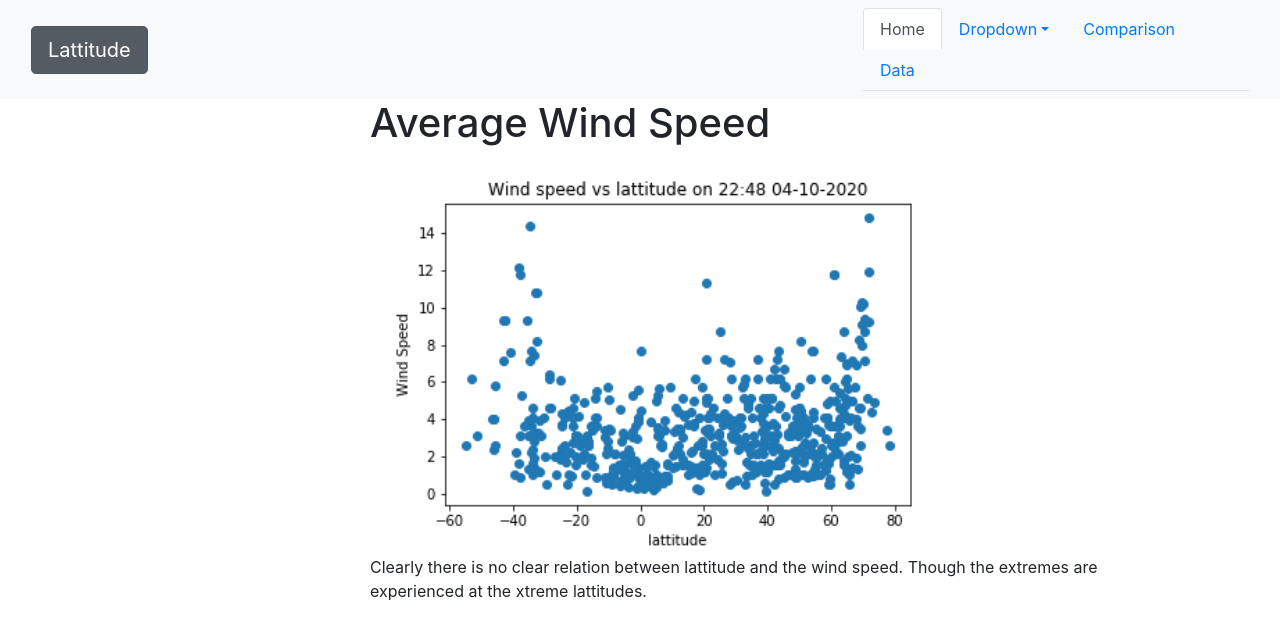
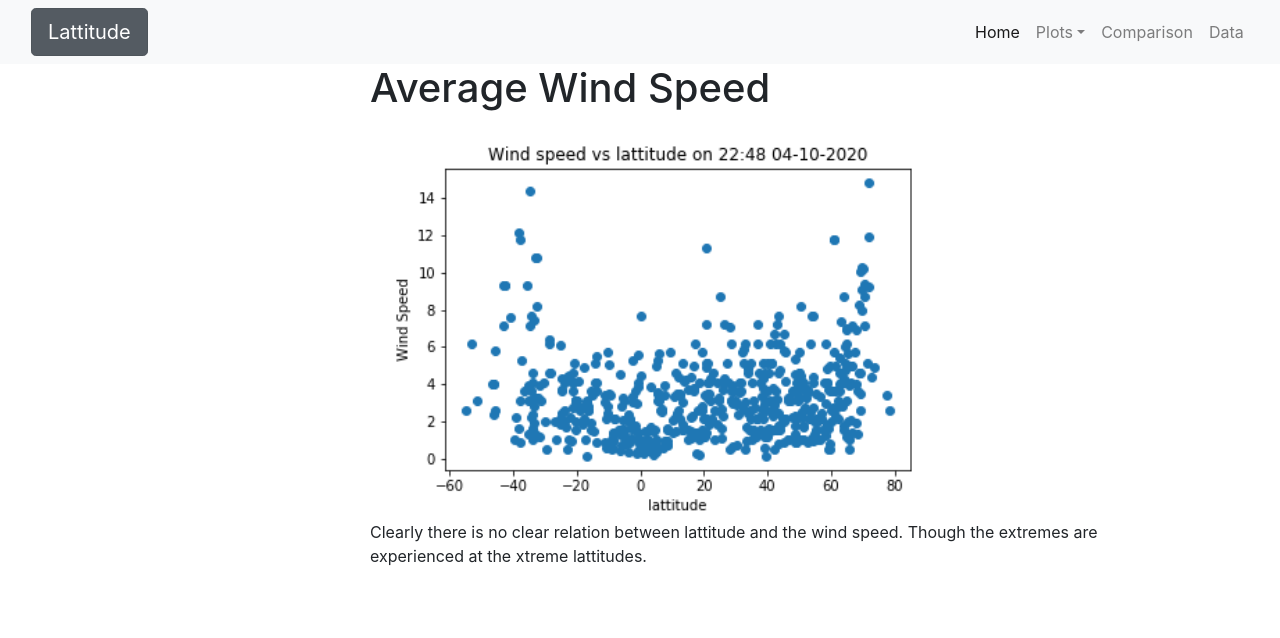
Before and after one commit to jtpeters963/Web-Design-repository, a plain HTML site: page wind.html in a window 1280 px wide. Drawn offline with nearby package versions, Linux system fonts and the light colour scheme.

Commit message:
Update wind.html

```diff
--- a/wind.html
+++ b/wind.html
@@ -8,16 +8,20 @@
 
 <body>
         <nav class="navbar navbar-light navbar-expand-md bg-light">
-            <div class="col-md-8">
+            <div class ="col-lg-9">
+            <button class="navbar-toggler" type="button" data-toggle="collapse" data-target="#navbarTogglerDemo03" aria-controls="navbarTogglerDemo03" aria-expanded="false" aria-label="Toggle navigation">
+                <span class="navbar-toggler-icon"></span>
+              </button>
               <a href="index.html" class="btn btn-secondary btn-lg active" role="button" aria-pressed="true">Lattitude</a>
             </div>
-            <div class="col-md-4">
-                <ul class="nav nav-tabs">
-                    <li class="nav-item">
-                      <a class="nav-link active" href="index.html">Home</a>
+            <div class ="col-lg-3">
+              <div class="collapse navbar-collapse" id="navbarTogglerDemo03">
+                <ul class="navbar-nav mr-auto mt-2 mt-lg-0">
+                  <li class="nav-item active">
+                    <a class="nav-link" href="index.html">Home <span class="sr-only">(current)</span></a>
                   </li>
                   <li class="nav-item dropdown">
-                      <a class="nav-link dropdown-toggle" data-toggle="dropdown" href="#" role="button" aria-haspopup="true" aria-expanded="false">Dropdown</a>
+                    <a class="nav-link dropdown-toggle" data-toggle="dropdown" href="#" role="button" aria-haspopup="true" aria-expanded="false">Plots</a>
                     <div class="dropdown-menu">
                       <a class="dropdown-item" href="maxtemp.html">Max Temperature</a>
                       <a class="dropdown-item" href="humidity.html">Humidity</a>
@@ -33,6 +37,7 @@
                     <a class="nav-link" href="data.html">Data</a>
                 </li>
                 </ul>
+               </div>
               </div>
         </nav>
         <div class="container">
```
Lines whose indentation alone changed are shown as unchanged.
